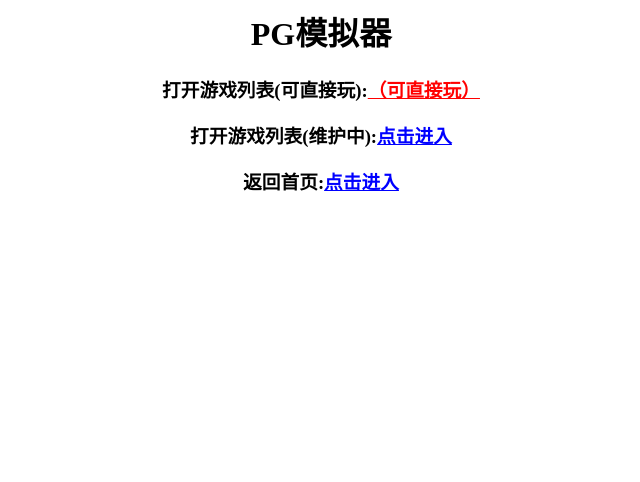
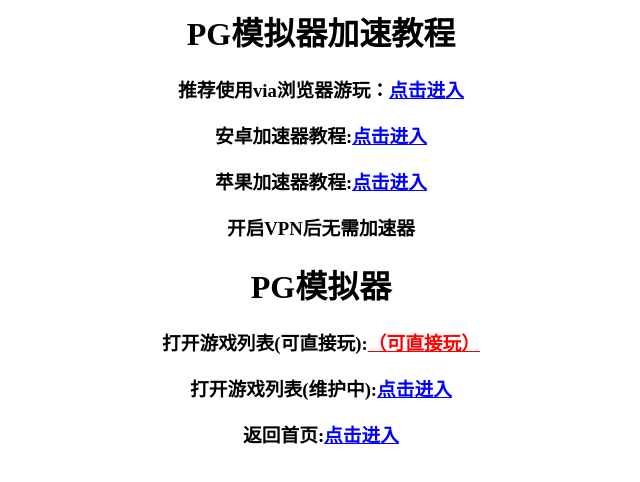
Before and after one commit to todoom1/drakdario, a plain HTML site: page tea1.html in a window 1280 px wide. Shown: the whole page, without its empty margins (319-959 px from the left). Drawn offline with Linux system fonts and the light colour scheme.

Commit message:
Update tea1.html

```diff
--- a/tea1.html
+++ b/tea1.html
@@ -3,11 +3,11 @@
         <meta http-equiv="X-UA-Compatible" content="IE=edge">
         <meta name="viewport" content="width=device-width,minimum-scale=1,initial-scale=1">
 </head><body>
-                <!--<h1 style="text-align:center">PG模拟器加速教程</h1>
+               <h1 style="text-align:center">PG模拟器加速教程</h1>
                         <h3 style="text-align:center">  推荐使用via浏览器游玩：<a style="color:blue;" href="https://viayoo.com/zh-cn/">点击进入</a></h3>
                         <h3 style="text-align:center">  安卓加速器教程:<a style="color:blue;" href="./tea2.html">点击进入</a></h3>
                         <h3 style="text-align:center">  苹果加速器教程:<a style="color:blue;" href="./tea3.html">点击进入</a></h3>
-			<h3 style="text-align:center">  开启VPN后无需加速器</h3>-->
+			<h3 style="text-align:center">  开启VPN后无需加速器</h3>
                 <h1 style="text-align:center">PG模拟器</h1>
 			<h3 style="text-align:center">打开游戏列表(可直接玩):<a style="color:red;" href="https://pgsoftslot.com/zh-CN/home">（可直接玩）</a></h3>
                         <h3 style="text-align:center">打开游戏列表(维护中):<a style="color:blue;" href="./pg.html">点击进入</a></h3>
```
